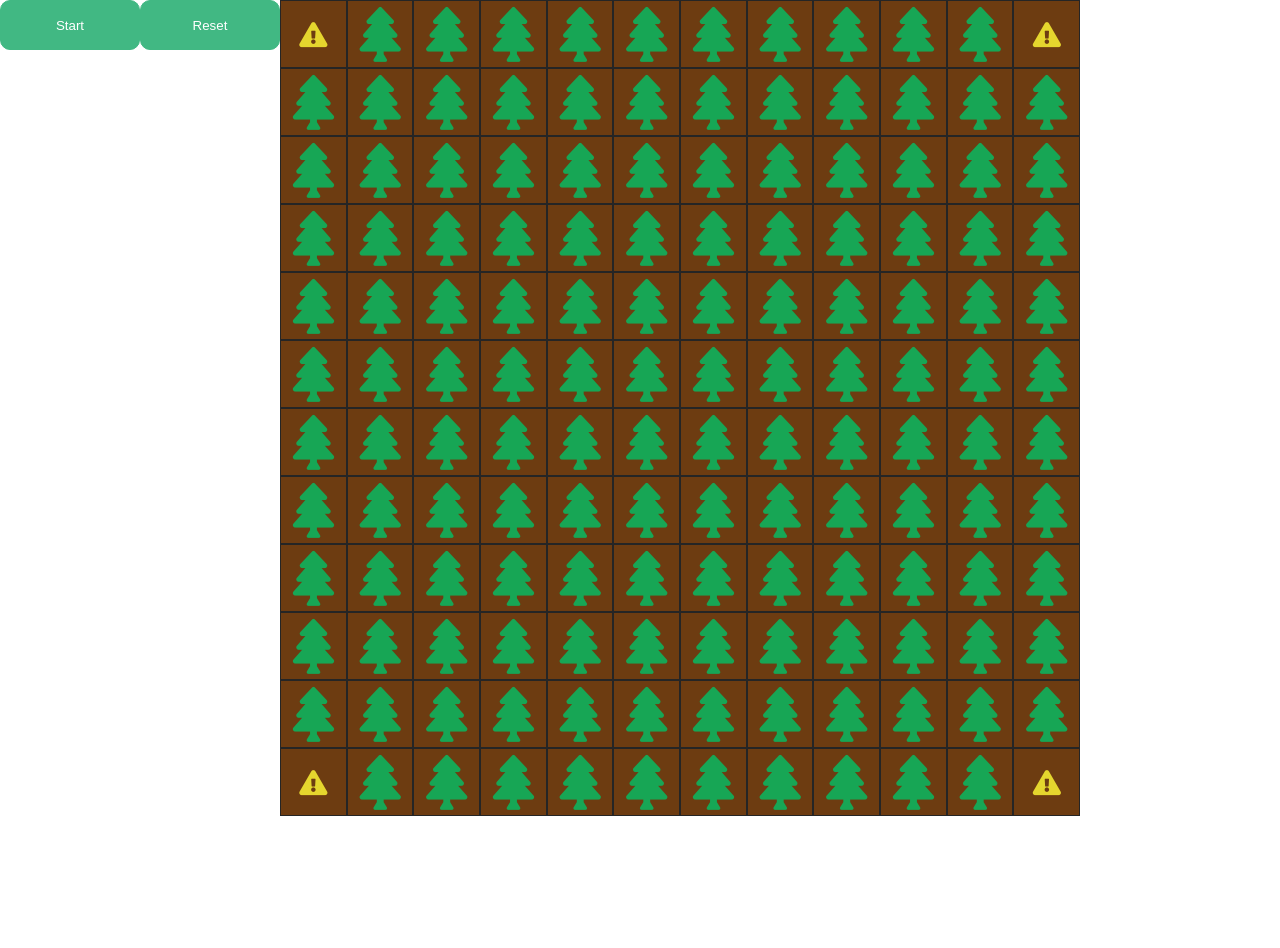
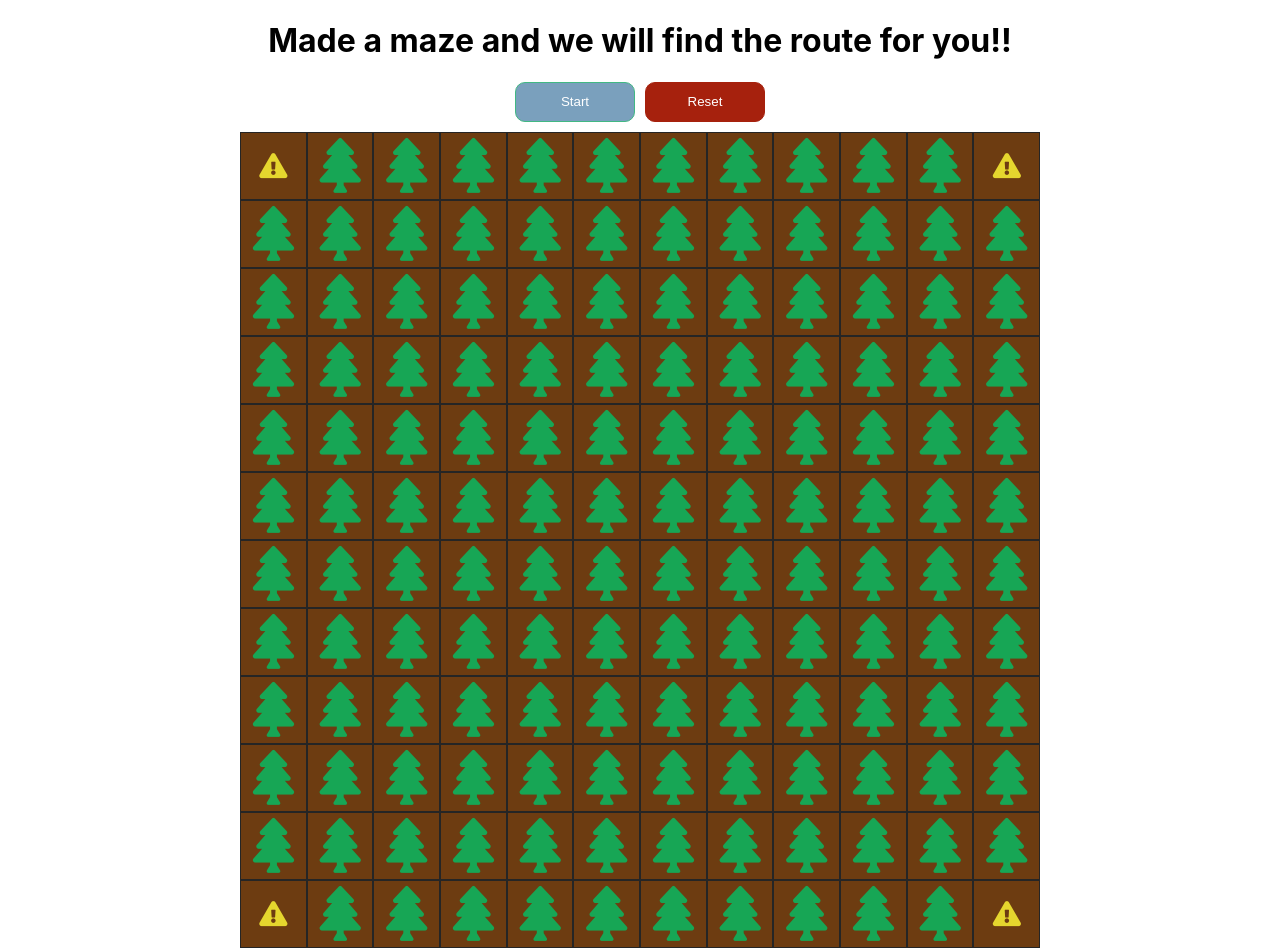
Before and after one commit to MiguelOsorno/Labyrinth, a React (Create React App) app: page / in a window 1280 px wide. Before the commit the page ends 816 px from the top, so only its background shows below. Built offline with nearby package versions, Linux system fonts and the light colour scheme.

Commit message:
refactor(src/app): update layout

```diff
--- a/src/App.tsx
+++ b/src/App.tsx
@@ -16,7 +16,7 @@ const initialState: Figure[][] = [
   [{ type: 'TREE', position: 'RIGHT' }, { type: 'TREE', position: 'RIGHT' }, { type: 'TREE', position: 'RIGHT' }, { type: 'TREE', position: 'RIGHT' }, { type: 'TREE', position: 'RIGHT' }, { type: 'TREE', position: 'RIGHT' }, { type: 'TREE', position: 'RIGHT' }, { type: 'TREE', position: 'RIGHT' }, { type: 'TREE', position: 'RIGHT' }, { type: 'TREE', position: 'RIGHT' }, { type: 'TREE', position: 'RIGHT' }, { type: 'TREE', position: 'RIGHT' }],
   [{ type: 'TREE', position: 'RIGHT' }, { type: 'TREE', position: 'RIGHT' }, { type: 'TREE', position: 'RIGHT' }, { type: 'TREE', position: 'RIGHT' }, { type: 'TREE', position: 'RIGHT' }, { type: 'TREE', position: 'RIGHT' }, { type: 'TREE', position: 'RIGHT' }, { type: 'TREE', position: 'RIGHT' }, { type: 'TREE', position: 'RIGHT' }, { type: 'TREE', position: 'RIGHT' }, { type: 'TREE', position: 'RIGHT' }, { type: 'TREE', position: 'RIGHT' }],
   [{ type: 'TREE', position: 'RIGHT' }, { type: 'TREE', position: 'RIGHT' }, { type: 'TREE', position: 'RIGHT' }, { type: 'TREE', position: 'RIGHT' }, { type: 'TREE', position: 'RIGHT' }, { type: 'TREE', position: 'RIGHT' }, { type: 'TREE', position: 'RIGHT' }, { type: 'TREE', position: 'RIGHT' }, { type: 'TREE', position: 'RIGHT' }, { type: 'TREE', position: 'RIGHT' }, { type: 'TREE', position: 'RIGHT' }, { type: 'TREE', position: 'RIGHT' }],
-  [{ type: 'ALERT', position: 'RIGHT' }, { type: 'TREE', position: 'RIGHT' }, { type: 'TREE', position: 'RIGHT' }, { type: 'TREE', position: 'RIGHT' }, { type: 'TREE', position: 'RIGHT' }, { type: 'TREE', position: 'RIGHT' }, { type: 'TREE', position: 'RIGHT' }, { type: 'TREE', position: 'RIGHT' }, { type: 'TREE', position: 'RIGHT' }, { type: 'TREE', position: 'RIGHT' }, { type: 'TREE', position: 'RIGHT' }, { type: 'ALERT', position: 'RIGHT'}],
+  [{ type: 'ALERT', position: 'RIGHT' }, { type: 'TREE', position: 'RIGHT' }, { type: 'TREE', position: 'RIGHT' }, { type: 'TREE', position: 'RIGHT' }, { type: 'TREE', position: 'RIGHT' }, { type: 'TREE', position: 'RIGHT' }, { type: 'TREE', position: 'RIGHT' }, { type: 'TREE', position: 'RIGHT' }, { type: 'TREE', position: 'RIGHT' }, { type: 'TREE', position: 'RIGHT' }, { type: 'TREE', position: 'RIGHT' }, { type: 'ALERT', position: 'RIGHT' }],
 ]
 
 function App() {
@@ -28,17 +28,17 @@ function App() {
   const [isPlaying, setIsPlaying] = useState(false);
   const [gameUsed, setGameUsed] = useState(false)
 
-  const pointIsInCorner = useCallback(({y, x }: {y: number, x: number}) => {
-    return ((y === 0 && x === 0) || (y === 0 && x === maze[0].length - 1) || (y === maze.length - 1 && x ===0) || (y === maze.length - 1 && x === maze[0].length - 1))
+  const pointIsInCorner = useCallback(({ y, x }: { y: number, x: number }) => {
+    return ((y === 0 && x === 0) || (y === 0 && x === maze[0].length - 1) || (y === maze.length - 1 && x === 0) || (y === maze.length - 1 && x === maze[0].length - 1))
   }, [maze])
 
   const pointIsLimits = useCallback((file: number, column: number) => {
     return (file === 0 || file === maze.length - 1) || (column === 0 || column === maze[0].length - 1)
   }, [maze])
 
-  const changeFigure = useCallback(({ y,  x, newFigure }: { y: number; x: number; newFigure: FigureType }) => {
+  const changeFigure = useCallback(({ y, x, newFigure }: { y: number; x: number; newFigure: FigureType }) => {
 
-    if(pointIsInCorner({x, y})) return;
+    if (pointIsInCorner({ x, y })) return;
 
     if (
       // derecha
@@ -101,7 +101,7 @@ function App() {
       }
     }
 
-    setMaze(prev => prev.map((row, rowIndex ) => row.map((col, colIndex) => rowIndex === y && colIndex === x ? { ...col, type: newFigure } : col)))
+    setMaze(prev => prev.map((row, rowIndex) => row.map((col, colIndex) => rowIndex === y && colIndex === x ? { ...col, type: newFigure } : col)))
   }, [maze, pointIsLimits, start, finish, pointIsInCorner])
 
   const walkMaze = useCallback(async (maze: Figure[][], posicionActual: { y: number; x: number }, position: Position): Promise<'SHOE' | 'X'> => {
@@ -131,9 +131,9 @@ function App() {
       if (marca === 'X') {
         maze[y][x].type = 'PERSON'
 
-        if(maze[y][x].position.includes('RIGHT')){
+        if (maze[y][x].position.includes('RIGHT')) {
           maze[y][x].position = 'LEFT-TOP'
-        }else {
+        } else {
           maze[y][x].position = 'RIGHT-TOP'
         }
 
@@ -237,9 +237,12 @@ function App() {
   }, [])
 
   return (
+    <div className="container container-colum">
+      <div>
+        <h1 className="title">Made a maze and we will find the route for you!!</h1>
         <div className="container">
-      <div>
-        <button disabled={!start || isPlaying || gameUsed} onClick={async() => {
+          <div className="controls">
+            <button disabled={!start || isPlaying || gameUsed} onClick={async () => {
               if (!start) return
               setGameUsed(true)
               setIsPlaying(true)
@@ -253,18 +256,20 @@ function App() {
                       : 'RIGHT'
               )
               setIsPlaying(false)
-        }} className={`button ${!start || isPlaying || gameUsed ? 'cursor-disable ' : ''}`}>
+            }} className={`button color-blue ${!start || isPlaying || gameUsed ? 'cursor-disable ' : ''}`}>
               Start
             </button>
-        <button disabled={isPlaying} className={`button ${isPlaying ? 'cursor-disable': ''}` } onClick={() => {
+            <button disabled={isPlaying} className={`button color-red-two ${isPlaying ? 'cursor-disable' : ''}`} onClick={() => {
               setMaze(initialState)
               setFinish(undefined)
               setStart(undefined)
               setGameUsed(false)
-
             }} >Reset</button>
           </div>
-      <div className="labyrinth">
+        </div>
+      </div>
+      <div className="container">
+        <div className="labyrinth margin-top-10">
           {
             maze.map((row, rowIndex) => {
               return (
@@ -286,6 +291,7 @@ function App() {
           }
         </div>
       </div>
+    </div>
   );
 }
 
--- a/src/index.css
+++ b/src/index.css
@@ -12,9 +12,23 @@ code {
     monospace;
 }
 
+.title {
+  text-align: center;
+}
+.controls {
+  width: 250px;
+  display: flex;
+  justify-content: space-between;
+}
 .container {
   display: flex;
-  flex-direction: row;
+  justify-content: center;
+}
+.container-colum {
+  flex-direction: column;
+}
+.margin-top-10 {
+  margin-top: 10px;
 }
 .labyrinth {
   height: 800px;
@@ -25,7 +39,6 @@ code {
   display: flex;
   flex-direction: row;
 }
-
 .space {
   cursor: pointer;
   width: 66px;
@@ -68,12 +81,19 @@ code {
   background-color: #41B883;
   color: white;
   padding: 10px;
-  width: 140px;
-  height: 50px;
+  width: 120px;
+  height:40px;
   border: 1px solid #41B883;
   border-radius: 10px;
   cursor: pointer;
 }
+.color-blue {
+  background-color: #7AA0BD;
+}
+.color-red-two{
+  background-color: #a6210d;
+  border-color: #a6210d;
+}
 .cursor-disable {
   cursor: not-allowed;
 }
```
Lines whose indentation alone changed are shown as unchanged.
